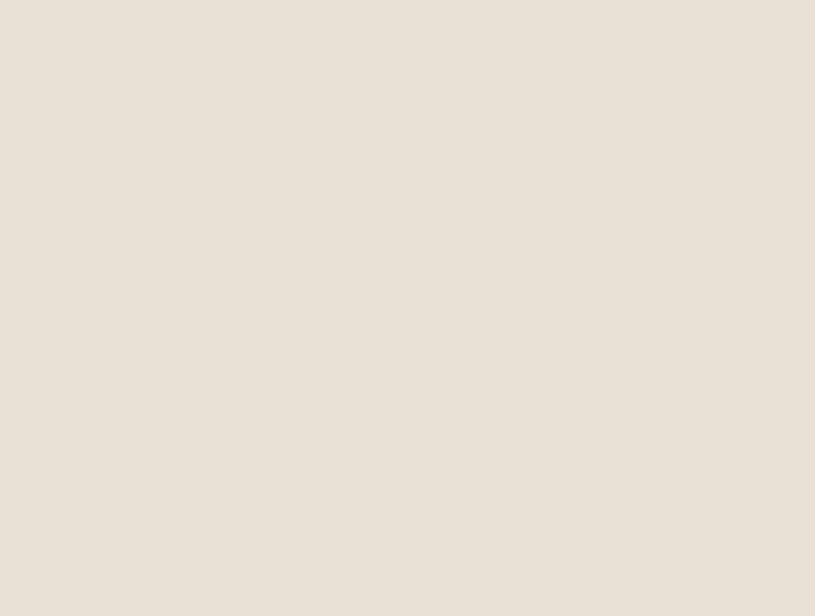
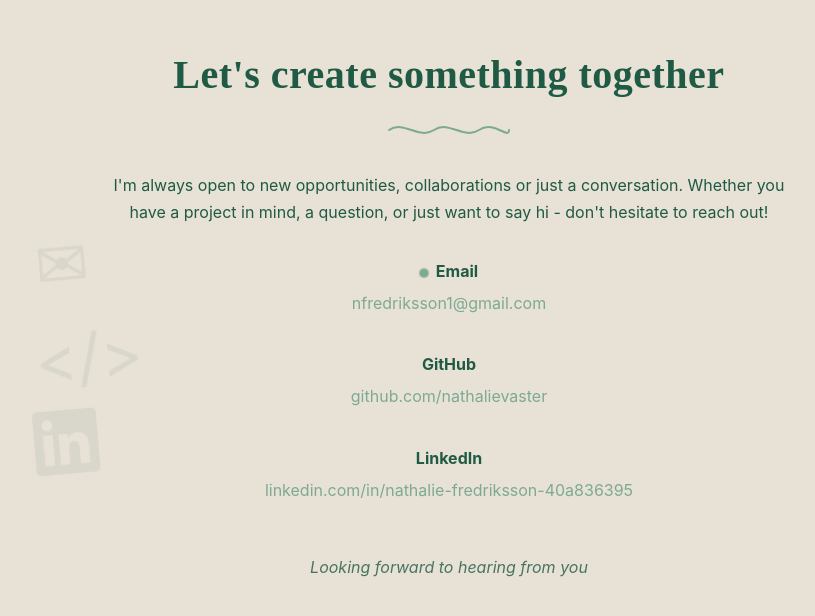
Before and after one commit to nathalievaster/Portfolio, a React (Vite) app: page / in a window 1280 px wide. Shown: the part 2616-3232 px from the top of the page, without its empty margins (191-1006 px from the left). Before the commit the page ends 2544 px from the top, so only its background shows below. Built offline with nearby package versions, Linux system fonts and the light colour scheme.

Commit message:
contact-sida

```diff
--- /dev/null
+++ b/src/components/Contact.module.css
@@ -0,0 +1,174 @@
+.contact {
+    padding: 6rem 2rem 8rem 2rem;
+    text-align: center;
+    max-width: 700px;
+    margin: 0 auto;
+    opacity: 0;
+    transform: translateY(30px);
+    transition: opacity 0.8s ease, transform 0.8s ease;
+}
+
+.contact.visible {
+    opacity: 1;
+    transform: translateY(0);
+}
+
+/* Rubrik */
+.contact h2 {
+    font-family: 'Playfair Display', serif;
+    font-size: 2.5rem;
+    margin-bottom: 1.2rem;
+    color: #1F5A44;
+}
+
+/* Animerad wavy divider */
+.divider {
+    display: flex;
+    justify-content: center;
+    margin-bottom: 2rem;
+}
+
+.divider svg {
+    width: 120px;
+    height: 20px;
+    overflow: visible;
+}
+
+.divider path {
+    fill: none;
+    stroke: #7DAA92;
+    stroke-width: 2;
+    stroke-linecap: round;
+    stroke-dasharray: 200;
+    stroke-dashoffset: 200;
+    animation: drawWave 1.2s ease forwards 0.5s;
+}
+
+@keyframes drawWave {
+    to {
+        stroke-dashoffset: 0;
+    }
+}
+
+/* Brödtext */
+.contact p {
+    font-family: 'Inter', sans-serif;
+    font-size: 1rem;
+    line-height: 1.7;
+    color: #1F5A44;
+    margin-bottom: 1.5rem;
+}
+
+/* Info-block (email/github) */
+.info {
+    margin-top: 2rem;
+    position: relative;
+    overflow: visible;
+    z-index: 1;
+}
+
+
+.info p {
+    margin-bottom: 0.3rem;
+    font-weight: 500;
+}
+
+/* Pulserande indikator bredvid email */
+.pulse {
+    display: inline-block;
+    width: 8px;
+    height: 8px;
+    background-color: #7DAA92;
+    border-radius: 50%;
+    margin-right: 8px;
+    vertical-align: middle;
+    position: relative;
+}
+
+.pulse::after {
+    content: '';
+    position: absolute;
+    inset: 0;
+    border-radius: 50%;
+    background-color: #7DAA92;
+    animation: pulse 2s ease-out infinite;
+}
+
+@keyframes pulse {
+    0% { transform: scale(1); opacity: 0.7; }
+    100% { transform: scale(2.8); opacity: 0; }
+}
+
+/* Flytande dekorativa symboler */
+.floatingSymbols {
+    position: relative;
+}
+
+.symbol {
+    position: absolute;
+    opacity: 0.07;
+    color: #1F5A44;
+    font-size: 5rem;
+    user-select: none;
+    animation: float 6s ease-in-out infinite;
+    pointer-events: none;
+    z-index: -1;
+}
+
+.symbol:nth-child(1) {
+    top: -3rem;
+    left: -4rem;
+    animation-delay: 0s;
+    font-size: 4rem;
+}
+
+.symbol:nth-child(2) {
+    top: 1rem;
+    right: -3rem;
+    animation-delay: 1.5s;
+    font-size: 3.5rem;
+}
+
+@keyframes float {
+    0%, 100% { transform: translateY(0px) rotate(-5deg); }
+    50% { transform: translateY(-12px) rotate(5deg); }
+}
+
+/* Animerade länkar */
+.contact a {
+    position: relative;
+    z-index: 5;
+    display: inline-block;
+    font-family: 'Inter', sans-serif;
+    color: #7DAA92;
+    text-decoration: none;
+    padding-bottom: 2px;
+}
+
+.contact a::after {
+    content: '';
+    position: absolute;
+    bottom: 0;
+    left: 50%;
+    width: 0;
+    height: 1.5px;
+    background-color: #1F5A44;
+    transition: width 0.4s ease, left 0.4s ease;
+    pointer-events: none;
+}
+.contact a:hover {
+    color: #1F5A44;
+}
+
+.contact a:hover::after {
+    width: 100%;
+    left: 0;
+}
+
+/* Footer-text */
+.footer {
+    margin-top: 3rem;
+    font-style: italic;
+    opacity: 0.8;
+    padding-bottom: 6rem;
+}
--- a/src/components/Contact.tsx
+++ b/src/components/Contact.tsx
@@ -0,0 +1,86 @@
+import { useEffect, useRef } from 'react'
+import styles from './Contact.module.css'
+
+const Contact = () => {
+    const sectionRef = useRef<HTMLElement>(null)
+
+    useEffect(() => {
+        const observer = new IntersectionObserver(
+            ([entry]) => {
+                if (entry.isIntersecting) {
+                    entry.target.classList.add(styles.visible)
+                }
+            },
+            { threshold: 0.15 }
+        )
+
+        if (sectionRef.current) {
+            observer.observe(sectionRef.current)
+        }
+
+        return () => observer.disconnect()
+    }, [])
+
+    return (
+        <section className={styles.contact} id="contact" ref={sectionRef}>
+            <h2>Let's create something together</h2>
+
+            {/* Animerad wavy divider */}
+            <div className={styles.divider}>
+                <svg viewBox="0 0 120 20" xmlns="http://www.w3.org/2000/svg">
+                    <path d="M0,10 C15,0 30,20 45,10 C60,0 75,20 90,10 C105,0 120,20 120,10" />
+                </svg>
+            </div>
+
+            <p>
+                I'm always open to new opportunities, collaborations or just a conversation.
+                Whether you have a project in mind, a question, or just want to say hi -
+                don't hesitate to reach out!
+            </p>
+
+            {/* Email */}
+            <div className={`${styles.info} ${styles.floatingSymbols}`}>
+                <span className={styles.symbol}>✉</span>
+                <p>
+                    <span className={styles.pulse} />
+                    <strong>Email</strong>
+                </p>
+                <a href="mailto:nathalie@email.com">nfredriksson1@gmail.com</a>
+            </div>
+
+            {/* GitHub */}
+            <div className={`${styles.info} ${styles.floatingSymbols}`}>
+                <span className={styles.symbol}>{'</>'}</span>
+                <p><strong>GitHub</strong></p>
+                <a
+                    href="https://github.com/nathalievaster"
+                    target="_blank"
+                    rel="noopener noreferrer"
+                >
+                    github.com/nathalievaster
+                </a>
+            </div>
+
+            {/* LinkedIn */}
+            <div className={`${styles.info} ${styles.floatingSymbols}`}>
+                <span className={styles.symbol}>
+                    <svg xmlns="http://www.w3.org/2000/svg" viewBox="0 0 24 24" fill="currentColor" width="1em" height="1em">
+                        <path d="M20.447 20.452h-3.554v-5.569c0-1.328-.027-3.037-1.852-3.037-1.853 0-2.136 1.445-2.136 2.939v5.667H9.351V9h3.414v1.561h.046c.477-.9 1.637-1.85 3.37-1.85 3.601 0 4.267 2.37 4.267 5.455v6.286zM5.337 7.433a2.062 2.062 0 0 1-2.063-2.065 2.064 2.064 0 1 1 2.063 2.065zm1.782 13.019H3.555V9h3.564v11.452zM22.225 0H1.771C.792 0 0 .774 0 1.729v20.542C0 23.227.792 24 1.771 24h20.451C23.2 24 24 23.227 24 22.271V1.729C24 .774 23.2 0 22.222 0h.003z" />
+                    </svg>
+                </span>
+                <p><strong>LinkedIn</strong></p>
+                <a
+                    href="https://www.linkedin.com/in/nathalie-fredriksson-40a836395"
+                    target="_blank"
+                    rel="noopener noreferrer"
+                >
+                    linkedin.com/in/nathalie-fredriksson-40a836395
+                </a>
+            </div>
+
+            <p className={styles.footer}>Looking forward to hearing from you</p>
+        </section>
+    )
+}
+
+export default Contact
--- a/src/main.tsx
+++ b/src/main.tsx
@@ -4,11 +4,13 @@
 import Navbar from './components/Navbar'
 import About from './components/About'
 import MyWork from './components/MyWork'
+import Contact from './components/Contact'
 
 ReactDOM.createRoot(document.getElementById('root')!).render(
   <React.StrictMode>
     <About />
     <MyWork />
+    <Contact />
     <Navbar />
   </React.StrictMode>
 )
```
